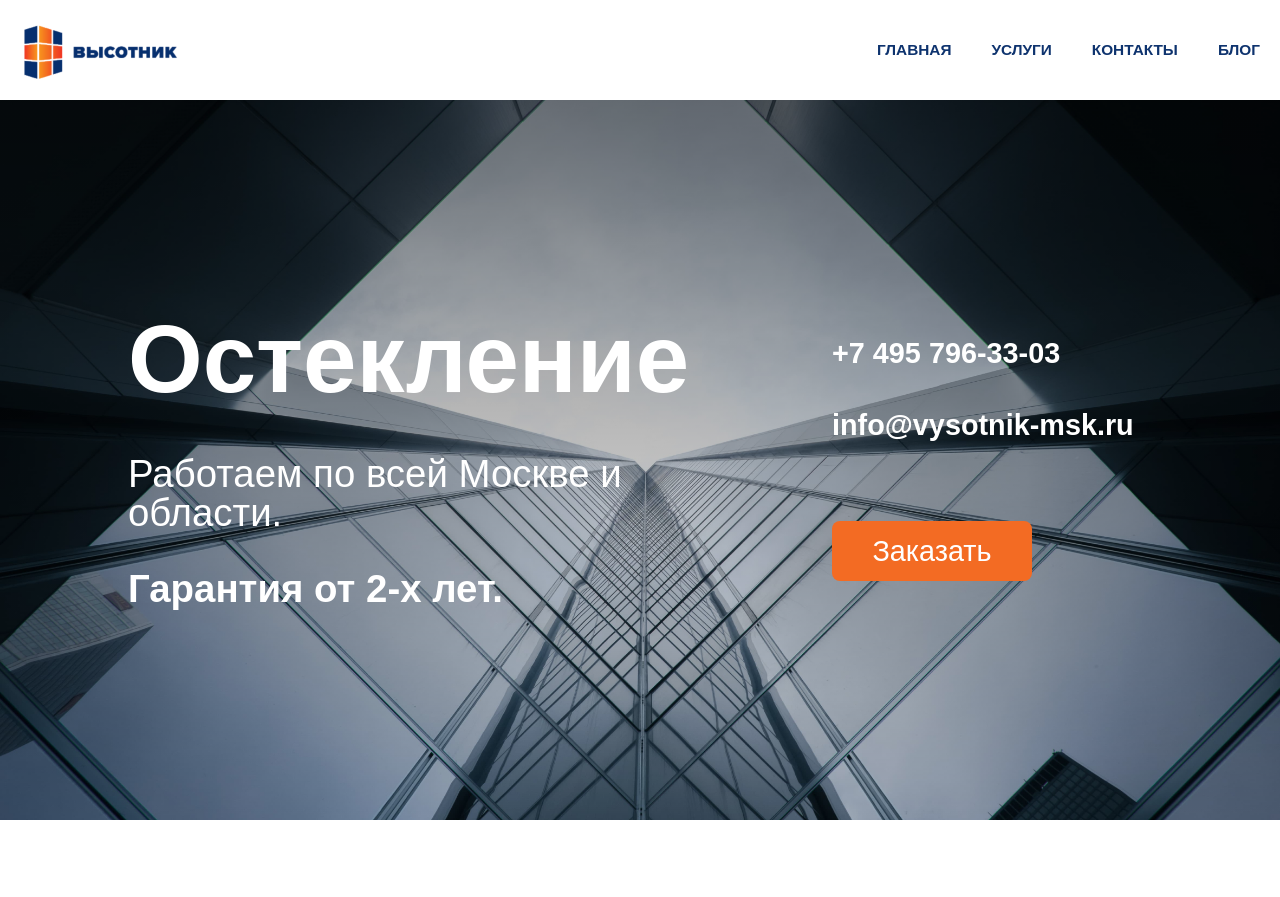
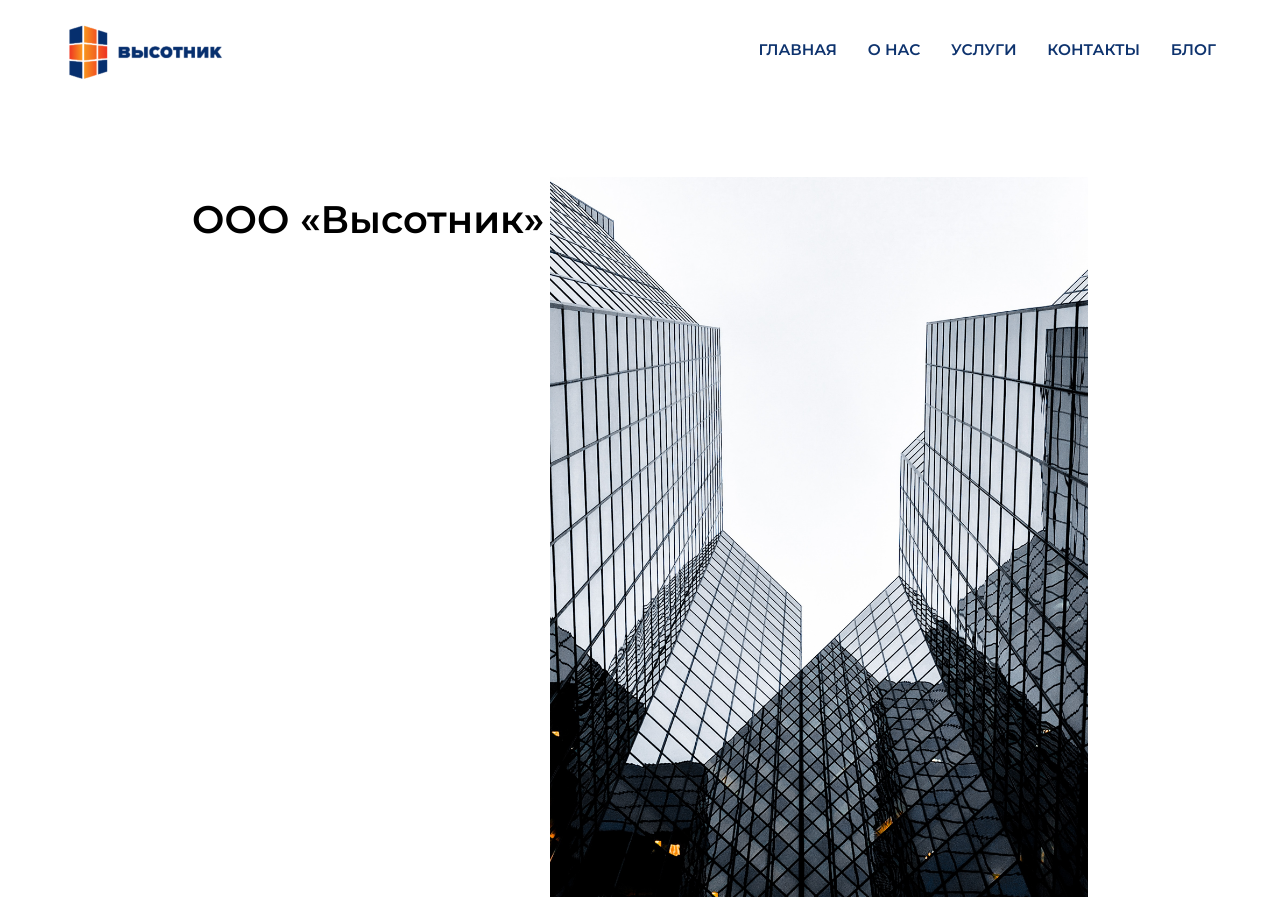
Before and after one commit to marselgabdulov/rope-access, a Gatsby site: page / in a window 1280 px wide. Shown: the top 897 px of the page. Built offline with nearby package versions, Linux system fonts and the light colour scheme; Gatsby itself is replaced by a stand-in of ours.

Commit message:
Play with syles

```diff
--- a/src/components/Nav/Nav.js
+++ b/src/components/Nav/Nav.js
@@ -3,6 +3,7 @@ import Link from 'gatsby-link'
 
 import { BurgerIcon } from '../../icons/BurgerIcon'
 import { CrossIcon } from '../../icons/CrossIcon'
+import logo from '../../images/logo-small.png'
 import './nav.css'
 
 class Nav extends Component {
@@ -24,11 +25,11 @@ class Nav extends Component {
 
   render() {
     const links = [
-      { name: 'главная', to: '/' },
-      // { name: 'о нас', to: '/about' },
-      { name: 'услуги', to: '/services' },
-      { name: 'контакты', to: '/contacts' },
-      { name: 'блог', to: '/blog' },
+      { name: 'Главная', to: '/' },
+      { name: 'о нас', to: '/about' },
+      { name: 'Услуги', to: '/services' },
+      { name: 'Контакты', to: '/contacts' },
+      { name: 'Блог', to: '/blog' },
     ]
     return (
       <Fragment>
@@ -59,7 +60,14 @@ class Nav extends Component {
           </a>
           {this.renderLinks(links, this.handleClose)}
         </nav>
-        <nav className="main-nav -desktop ">{this.renderLinks(links)}</nav>
+        <div className="nav-container">
+          <div className="logo">
+            <Link to="/">
+              <img src={logo} alt="высотник" />
+            </Link>
+          </div>
+          <nav className="main-nav -desktop ">{this.renderLinks(links)}</nav>
+        </div>
       </Fragment>
     )
   }
--- a/src/components/Nav/nav.css
+++ b/src/components/Nav/nav.css
@@ -7,7 +7,8 @@
 .main-nav.-mobile {
   display: none;
   flex-direction: column;
-  align-items: center;
+  align-items: flex-start;
+
   justify-content: center;
   position: fixed;
   top: 0;
@@ -24,8 +25,25 @@
 }
 .main-nav.-mobile a {
   display: inline-block;
-  margin: 10px 0;
+  margin: 0.5em;
   text-decoration: none;
+  font-size: 1.5em;
+  color: black;
+  font-weight: normal;
+}
+
+.main-nav.-mobile .-close {
+  margin: 0.2em !important;
+}
+
+.main-nav.-mobile .-open {
+  background-color: white !important;
+}
+
+.main-nav.-mobile a:hover,
+.main-nav.-mobile a:active {
+  text-decoration: underline;
+  color: black;
 }
 
 .main-nav.-desktop {
@@ -54,6 +72,11 @@
 .main-nav a:hover {
   color: var(--main-orange-color);
 }
+
+.logo {
+  display: none;
+}
+
 @media (min-width: 992px) {
   .mobile-menu {
     display: none;
@@ -63,25 +86,46 @@
     display: none !important;
   }
 
+  .nav-container {
+    display: -webkit-flex;
+    display: -ms-flex;
+    display: flex;
+    width: 90%;
+    margin: auto;
+  }
+
   .main-nav.-desktop {
+    width: 80%;
     height: 100px;
     display: flex;
     align-items: center;
     justify-content: flex-end;
-    font-family: 'Montserrat', sans-serif;
   }
 
   .main-nav.-desktop a {
     display: inline-block;
-    margin: 0 20px;
+    margin-left: 2em;
     text-transform: uppercase;
   }
 
-  .main-nav.-desktop a:not(.button):not(.active):hover {
+  .main-nav.-desktop a:hover {
     text-decoration: underline;
   }
 
   .main-nav.-desktop a:not(.button):first-child {
     margin-left: -20px;
   }
+
+  .logo {
+    width: 20%;
+    display: block;
+    padding-top: 0.5em;
+    -ms-align-self: center;
+    align-self: center;
+    justify-content: flex-start;
+  }
+
+  .logo a:hover {
+    cursor: pointer;
+  }
 }
--- a/src/components/layout/layout.js
+++ b/src/components/layout/layout.js
@@ -3,7 +3,6 @@ import PropTypes from 'prop-types'
 import Helmet from 'react-helmet'
 import { StaticQuery, graphql } from 'gatsby'
 import Link from 'gatsby-link'
-import logo from '../../images/logo-small.png'
 
 import Animate from 'react-smooth'
 
@@ -32,15 +31,17 @@ const Layout = ({ children }) => (
             { name: 'keywords', content: 'sample, something' },
           ]}
         >
+          <link
+            href="https://fonts.googleapis.com/css?family=Montserrat:400,600&amp;subset=cyrillic,cyrillic-ext"
+            rel="stylesheet"
+          />
           <html lang="en" />
         </Helmet>
         {/* <Header siteTitle={data.site.siteMetadata.title} /> */}
-        <div className="logo">
-          <Link to="/" className="nav__link">
-            <img src={logo} alt="Высотник" />
-          </Link>
+
+        <div className="nav__container">
+          <Nav />
         </div>
-        <Nav />
         <Animate from={{ opacity: 0 }} to={{ opacity: 1 }} easing="ease-in">
           {({ opacity }) => <main style={{ opacity }}>{children}</main>}
         </Animate>
--- a/src/pages/index.js
+++ b/src/pages/index.js
@@ -6,17 +6,25 @@ import { Typewriter } from '../components/Typewriter/Typewriter'
 import ServiceCards from '../components/ServiceCards/ServiceCards'
 import '../styles/index.css'
 
-const IndexPage = () => (
+const IndexPage = ({ data }) => (
   <Layout>
-    <div className="hero">
+    <div className="container">
+      <section className="intro">
+        <div className="intro__info">
+          <h1>ООО &laquo;Высотник&raquo;</h1>
+        </div>
+        <div className="intro__image" />
+      </section>
+    </div>
+    {/* <div className="hero">
       <div className="hero__container">
         <div className="hero__info">
           <span className="hero__title">Остекление</span>
           <br />
-          {/* <Typewriter
+          <Typewriter
             className="hero__title-typing"
             texts={['Замена.', 'Монтаж.', 'Обслуживание.']}
-          /> */}
+          />
 
           <br />
           <span className="hero__title-secondary">
@@ -37,7 +45,7 @@ const IndexPage = () => (
           </div>
         </div>
       </div>
-    </div>
+    </div> */}
     <div className="container">
       <ServiceCards />
     </div>
--- a/src/styles/index.css
+++ b/src/styles/index.css
@@ -1,4 +1,28 @@
 @import 'colors.css';
+
+.intro {
+  display: -webkit-flex;
+  display: -ms-flex;
+  display: flex;
+  width: 100%;
+  justify-content: space-between;
+  min-height: 90vh;
+}
+
+.intro__info {
+  width: 40%;
+}
+
+.intro__image {
+  display: -webkit-flex;
+  display: -ms-flex;
+  display: flex;
+  width: 60%;
+  position: relative;
+  background: url('../images/intro.jpg') 90% no-repeat;
+  background-size: cover;
+  height: auto;
+}
 
 .typist {
   display: inline-block;
@@ -11,9 +35,9 @@
   -ms-flex-pack: justify;
   justify-content: space-between;
   min-height: 90vh;
-  color: #fff;
-  background: linear-gradient(0.5turn, rgba(0, 0, 0, 0.5), transparent),
-    url('../images/hero7-min.jpg') 50% no-repeat;
+  color: black;
+  background: linear-gradient(to right, rgba(255, 255, 255, 1), transparent),
+    url('../images/hero2-min.jpg') 90% no-repeat;
   background-size: cover;
   width: 100%;
   position: relative;
@@ -31,7 +55,7 @@
 }
 .hero__info {
   width: 100%;
-  line-height: 2em;
+  /* line-height: 2em; */
 }
 .hero__title {
   font-size: 2em;
@@ -46,7 +70,6 @@
 }
 .hero__title-garanty {
   font-size: 1.3em;
-  font-weight: bold;
 }
 .hero__contact {
   width: 100%;
@@ -58,7 +81,7 @@
 }
 
 .hero__link {
-  color: white;
+  color: black;
   text-decoration: none;
   font-size: 1.2em;
   line-height: 1.8em;
@@ -70,71 +93,6 @@
 .hero__button {
   margin-top: 2em;
 }
-
-/* .main-about {
-  padding-top: 50px;
-}
-.main-about__header {
-  text-align: center;
-  font-size: 3em;
-}
-.main-about__cards {
-  display: -webkit-flex;
-  display: -ms-flex;
-  display: flex;
-  justify-content: space-between;
-  width: 90%;
-  margin: auto;
-  -ms-flex-wrap: wrap;
-  flex-wrap: wrap;
-} */
-/* .main-about__card {
-  display: -webkit-flex;
-  display: -ms-flex;
-  display: flex;
-  -ms-flex-direction: column;
-  flex-direction: column;
-  -ms-align-self: center;
-  -ms-flex-item-align: center;
-  justify-content: space-between;
-  width: 90%;
-  height: 22em;
-  margin-left: auto;
-  margin-right: auto;
-  margin-top: 3%;
-  background-color: #fff;
-  border: 1px dotted #f36b23;
-  text-align: center;
-}
-.main-about__card-header,
-.main-about__card-text,
-.main-about__card-button {
-  text-align: center;
-  font-size: 2em;
-}
-.main-about__card-button {
-  width: 80%;
-  margin: 25px auto;
-  padding: auto;
-  color: white;
-  background-color: #f36b23;
-  height: 60px;
-  border-radius: 8px;
-  border: none;
-}
-.main-about__card-button:hover {
-  background-color: #575252;
-  cursor: pointer;
-}
-.main-about__card-link {
-  height: 2em;
-  background-color: #f36b23;
-  color: white;
-}
-.main-about__card-link:hover {
-  cursor: pointer;
-  background-color: #ffc658;
-} */
 
 @media (min-width: 992px) {
   .hero {
@@ -161,17 +119,17 @@
     height: 30vh;
   }
   .hero__title {
-    font-size: 5em;
+    font-size: 2.5em;
   }
   .hero__title-secondary {
-    font-size: 2em;
+    font-size: 1.5em;
   }
   .hero__title-typing {
-    font-size: 4em;
+    font-size: 1.5em;
     font-weight: bold;
   }
   .hero__title-garanty {
-    font-size: 2em;
+    font-size: 1.5em;
   }
   .hero__contact {
     display: -webkit-flex;
--- a/src/styles/layout.css
+++ b/src/styles/layout.css
@@ -1,6 +1,5 @@
 html {
   font-family: 'Montserrat', sans-serif;
-  /* font-family: 'Inconsolata', monospace; */
 }
 
 body {
@@ -27,10 +26,6 @@ textarea:focus,
 input:focus,
 a:focus {
   outline: none;
-}
-
-.logo {
-  display: none;
 }
 
 .container {
@@ -89,14 +84,7 @@ ul {
   main {
     min-height: calc(100vh - 200px);
   }
-  .logo {
-    display: block;
-    z-index: 10;
-    position: absolute;
-    width: 15em;
-    top: 0.5em;
-    left: 1em;
-  }
+
   .container {
     max-width: 70%;
   }
```
Also changed, not shown: src/images/intro.jpg (added).
